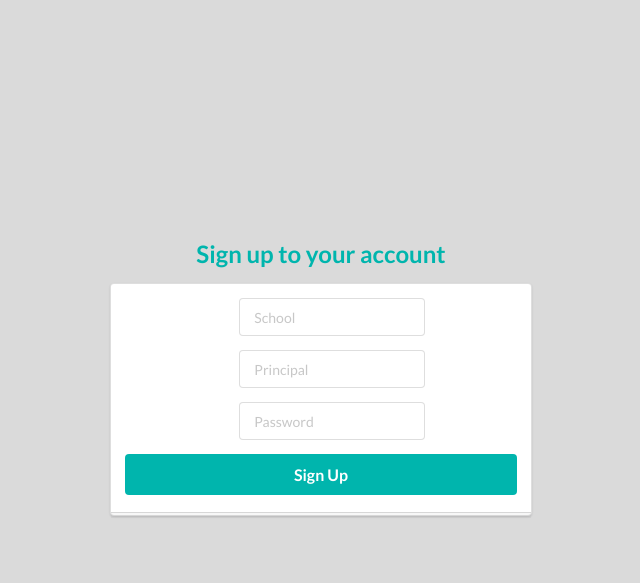
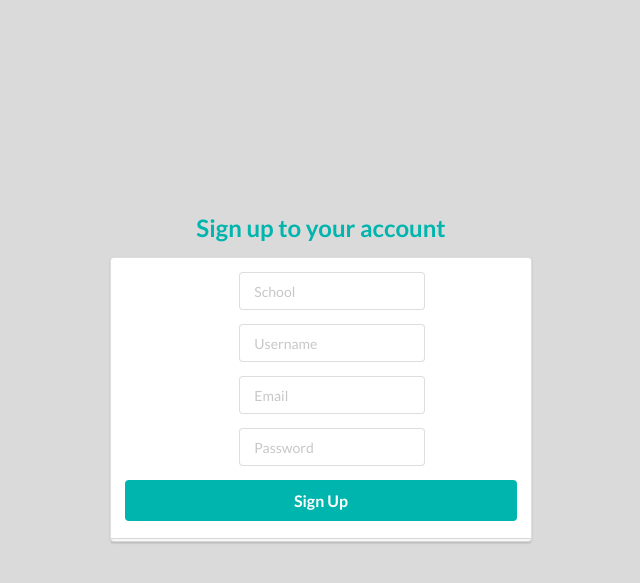
Before and after one commit to gauravuttarkar/LearningCurve1, a Django app: template login/templates/school.html in a window 1280 px wide. Shown: the top 583 px of the page, without its empty margins (319-959 px from the left). Run offline with Django 3.2, Linux system fonts and the light colour scheme; the template is opened without the code that fills it, so the values that code supplies are empty; some libraries are stand-ins or nearby versions; some web fonts are replaced.

Commit message:
Added login module for school with google

```diff
--- a/login/templates/school.html
+++ b/login/templates/school.html
@@ -122,7 +122,16 @@
         <div class="field">
           <div class="ui left icon input">
             <i class="user icon"></i>
-            <input type="text" name="principal" placeholder="Principal">
+            <input type="text" name="principal" placeholder="Username">
+          </div>
+          {% if message %}
+          <div>Username taken</div>
+          {% endif %}
+        </div>
+        <div class="field">
+          <div class="ui left icon input">
+            <i class="user icon"></i>
+            <input type="text" name="email" placeholder="Email">
           </div>
         </div>
         <div class="field">
--- a/login/views.py
+++ b/login/views.py
@@ -50,10 +50,12 @@ def logging_in(request):
     print(user)
     if user is not None:
         auth.login(request,user)
-        return redirect('/')
+        print("Successfull")
+        return HttpResponseRedirect('/authenticate/google')
         # Redirect to a success page.
         ...
     else:
+        print("Fail")
         return redirect('/authenticate/login')
         # Return an 'invalid login' error message.
         ...
```
Also changed, not shown: school/views.py (+7 -3 lines), db.sqlite3.
